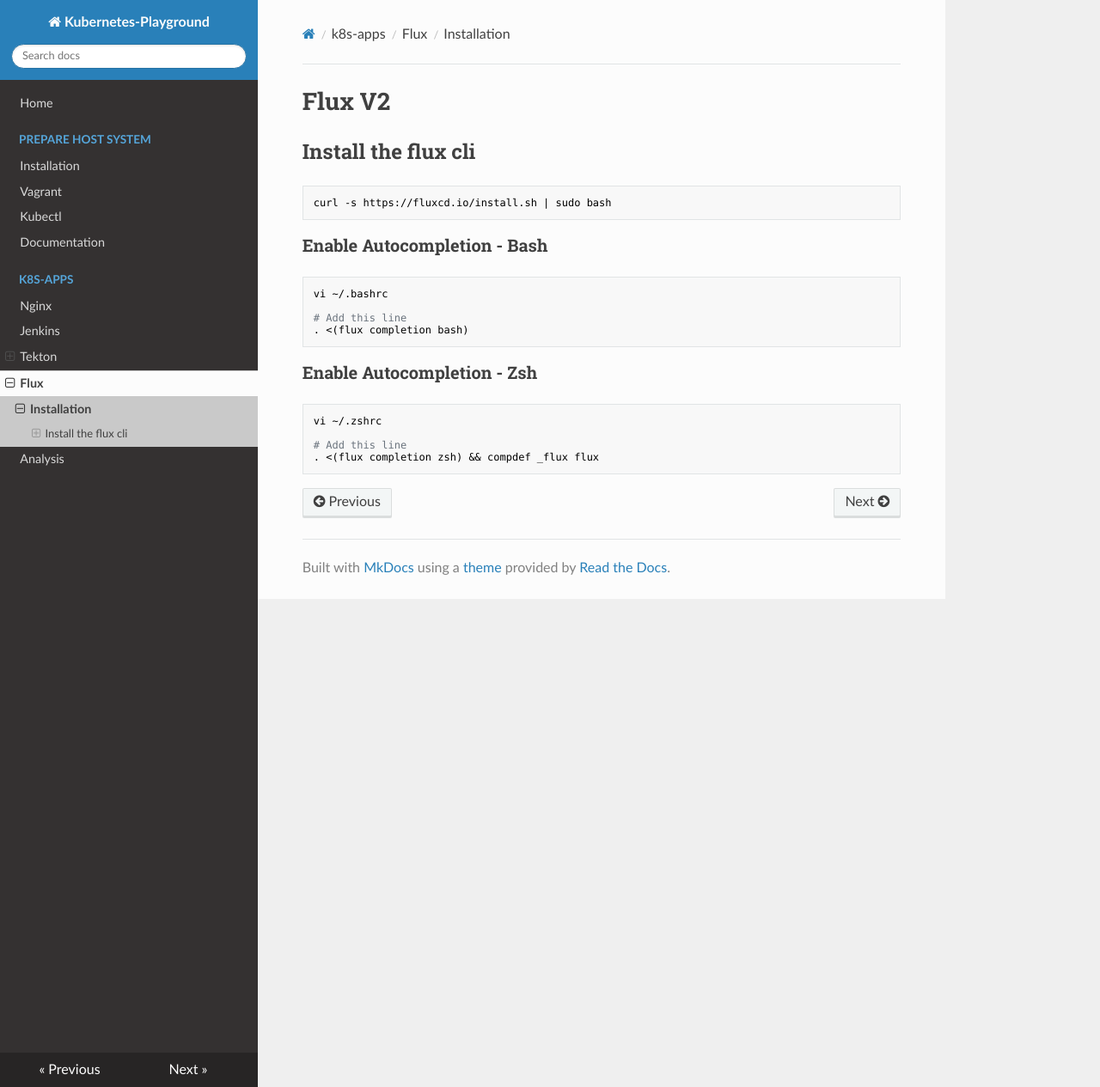
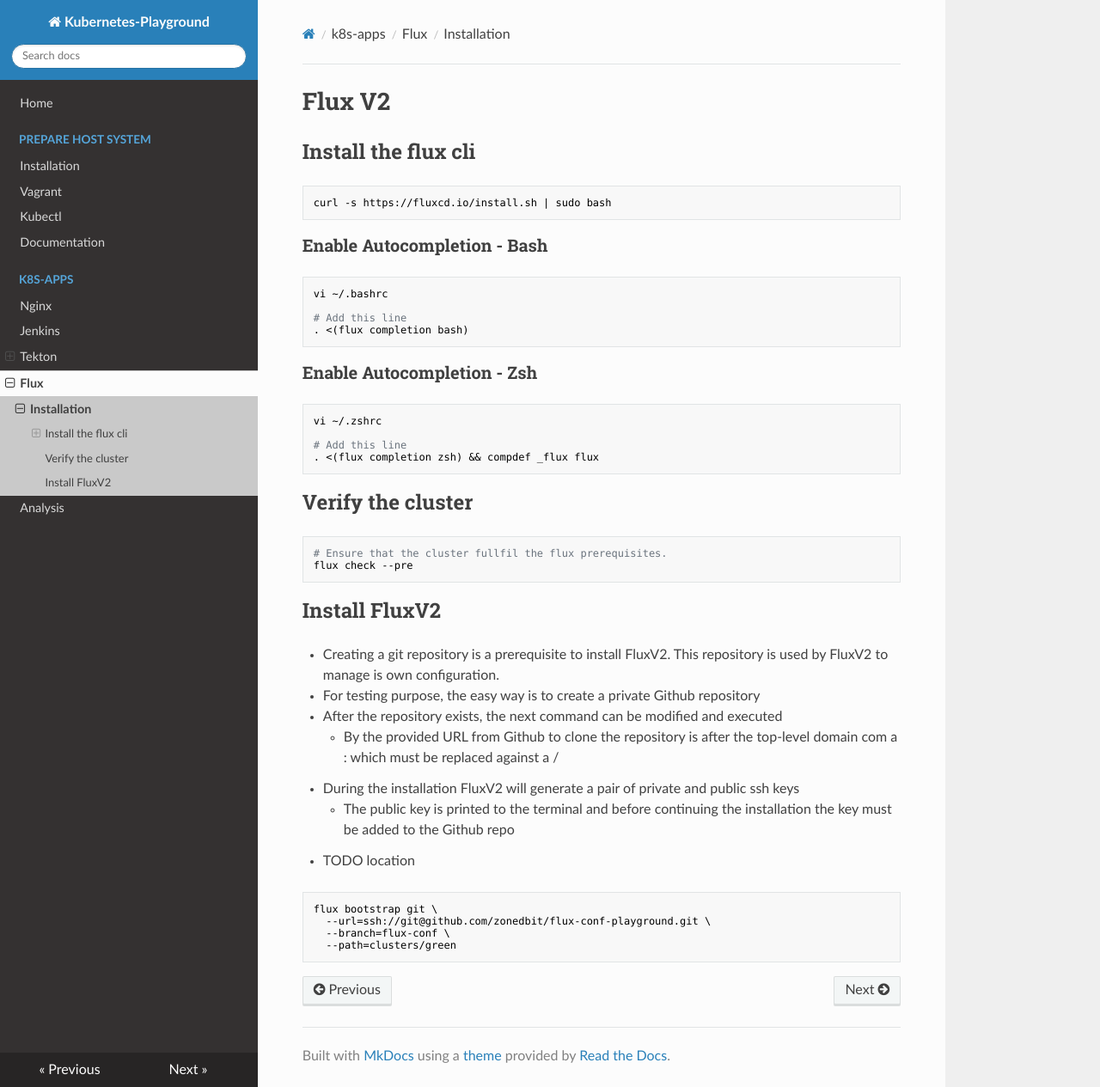
Before and after one commit to zonedbit/kubernetes-playground, an MkDocs documentation site: the page built from docs/k8s-apps/fluxv2/fluxv2-installation.md, in a window 1280 px wide and 1265 px high. Shown: the whole window at 86% size. Built offline with MkDocs 1.6.1, drawn with Linux system fonts in a browser that asks for light colours; nearby versions of some CDN libraries.

Commit message:
feature/fluxV2

````diff
--- a/docs/k8s-apps/fluxv2/fluxv2-installation.md
+++ b/docs/k8s-apps/fluxv2/fluxv2-installation.md
@@ -23,3 +23,30 @@
 # Add this line
 . <(flux completion zsh) && compdef _flux flux
 ```
+
+## Verify the cluster
+
+``` sh
+# Ensure that the cluster fullfil the flux prerequisites.
+flux check --pre
+```
+
+## Install FluxV2
+
+* Creating a git repository is a prerequisite to install FluxV2. This repository is
+  used by FluxV2 to manage is own configuration.
+* For testing purpose, the easy way is to create a private Github repository
+* After the repository exists, the next command can be modified and executed
+    * By the provided URL from Github to clone the repository
+      is after the top-level domain com a : which must be replaced against a  /
+* During the installation FluxV2 will generate a pair of private and public ssh keys
+    * The public key is printed to the terminal and before continuing the installation
+      the key must be added to the Github repo
+* TODO location
+
+``` sh
+flux bootstrap git \
+  --url=ssh://git@github.com/zonedbit/flux-conf-playground.git \
+  --branch=flux-conf \
+  --path=clusters/green
+```
````
